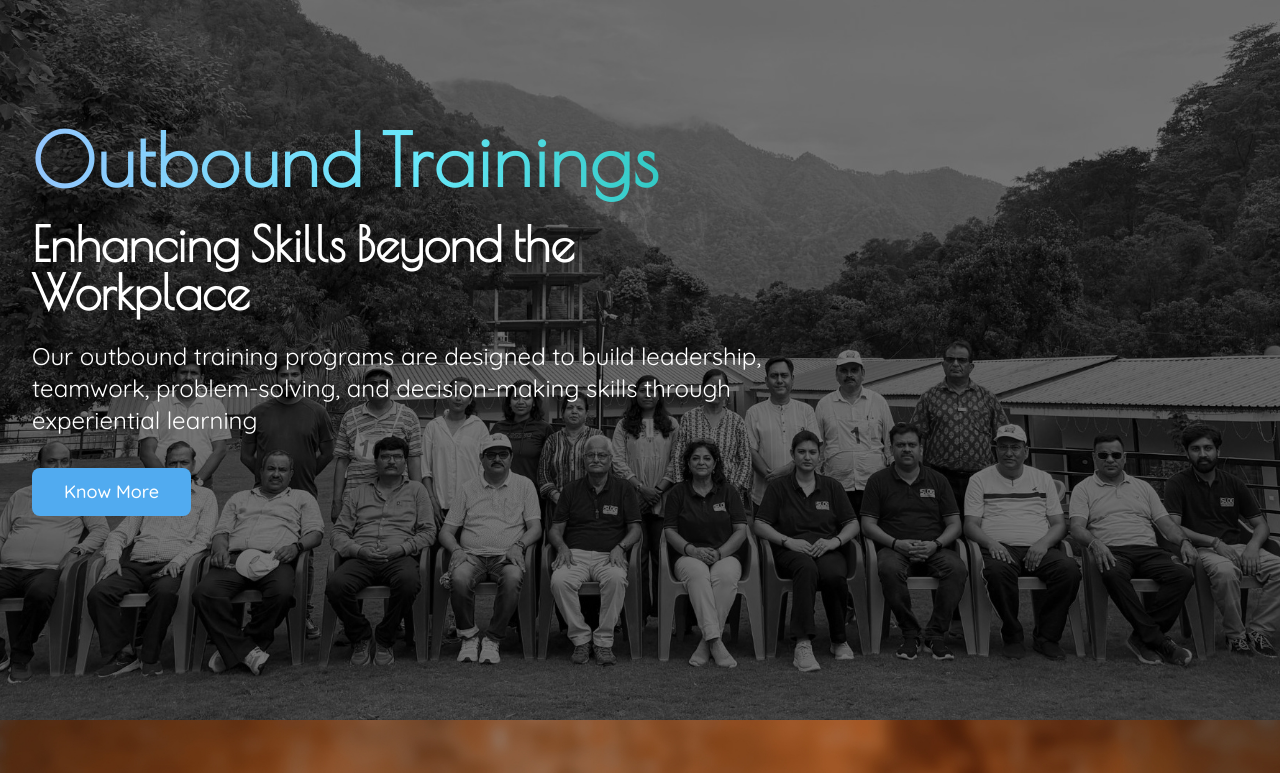
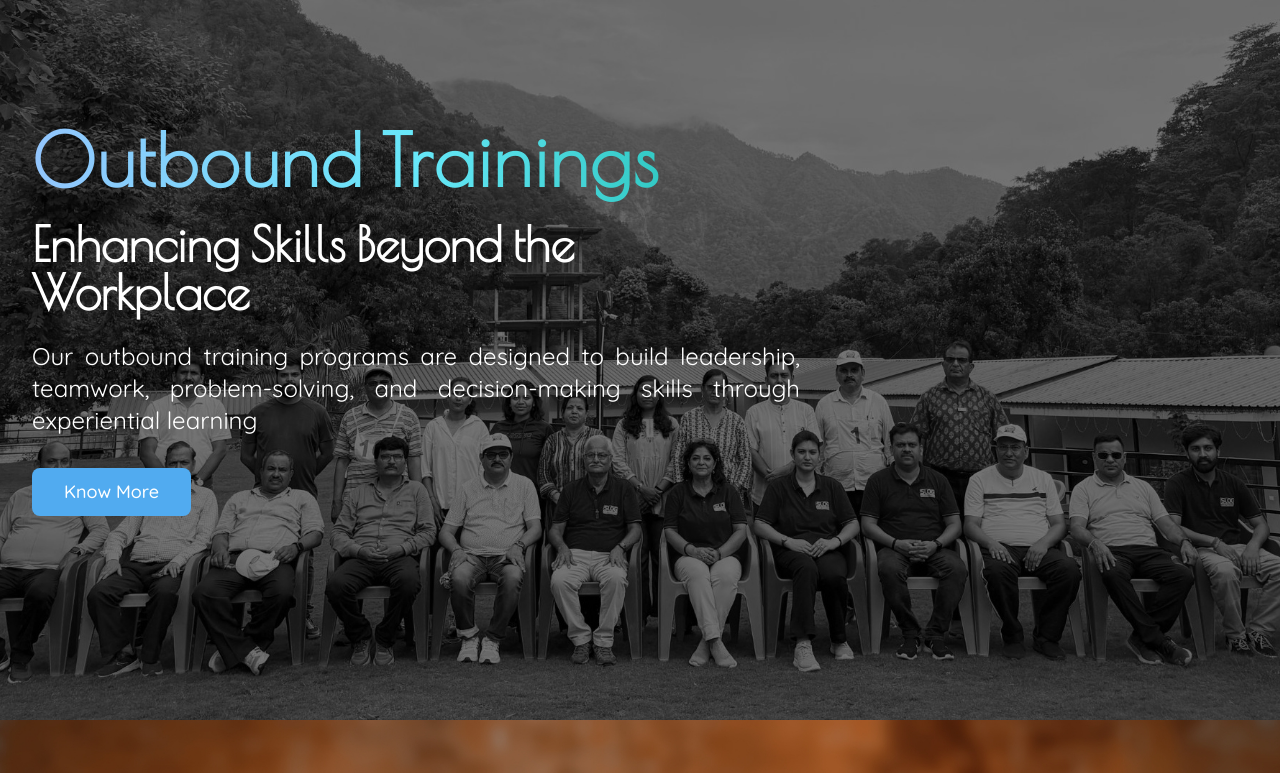
Before and after one commit to slogsolutions/Slog-Web-App, a Next.js app in the folder Frontend/: page / in a window 1280 px wide. Shown: the part 1680-2453 px from the top of the page. Built offline with nearby package versions, Linux system fonts and the light colour scheme; no server answers.

Commit message:
Update hero.tsx

```diff
--- a/Frontend/src/components/sections/hero.tsx
+++ b/Frontend/src/components/sections/hero.tsx
@@ -147,49 +147,36 @@ useEffect(() => {
                     {slide.superTitle}
                   </div>
 
-                  {/* Title / Typewriter effect */}
-                  {index === 0 ? (
                   <h2 className="text-2xl md:text-4xl lg:text-5xl font-bold mb-4 md:mb-6">
 	                    <Typewriter
-                        words={[
+	                      words={
+	                        index === 0
+	                          ? [
+	                              "AI & ML Solutions",
 	                              "Software Development",
-                          "AI & ML Solutions",
 	                              "Lab Setup",
 	                              "Product Development",
-                        ]}
+	                            ]
+	                          : index === 1
+	                          ? [
+	                              "Advanced IT & Digital Transformation",
+	                              "Get 250+ Online/Offline Courses",
+	                              "Industry-Oriented Training Curriculum",
+	                              "Cutting-Edge Technology Training",
+	                              "Cybersecurity & Data Protection Programs",
+	                            ]
+	                          : [slide.title || "Empowering Your Future"]
+	                      }
 	                      loop={0}
 	                      cursor
-                        cursorStyle="|"
+	                      cursorStyle={index === 0 ? "|" : "."}
 	                      typeSpeed={50}
 	                      deleteSpeed={30}
 	                      delaySpeed={1500}
 	                    />
 	                  </h2>
-                  ) : index === 1 ? (
-                    <h2 className="text-2xl md:text-4xl lg:text-5xl font-bold mb-4 md:mb-6">
-                      <Typewriter
-                        words={[
-                          "Advanced IT & Digital Transformation",
-                          "Get 250+ Online/Offline Courses",
-                          "Industry-Oriented Training Curriculum",
-                          "Cutting-Edge Technology Training",
-                          "Cybersecurity & Data Protection Programs",
-                        ]}
-                        loop={0}
-                        cursor
-                        cursorStyle="."
-                        typeSpeed={50}
-                        deleteSpeed={30}
-                        delaySpeed={1500}
-                      />
-                    </h2>
-                  ) : (
-                    <h2 className="text-2xl md:text-4xl lg:text-5xl font-bold mb-4 md:mb-6">
-                      {slide.title}
-                    </h2>
-                  )}
 
-                  <p className="text-base md:text-xl lg:text-2xl mt-2 leading-6 md:leading-10 text-justify md:text-left">
+                  <p className={`text-base md:text-xl lg:text-2xl mt-2 leading-6 md:leading-10 text-justify }`}>
 	                    {slide.description}
 	                  </p>
 
```
Lines whose indentation alone changed are shown as unchanged.
